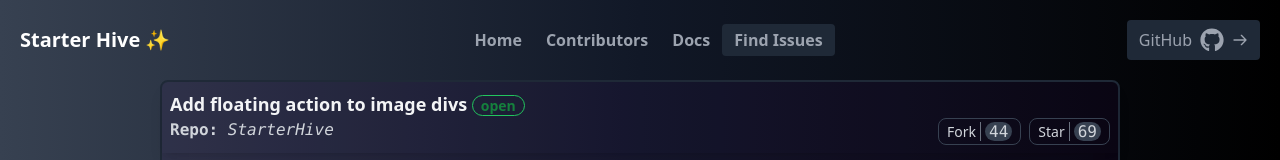
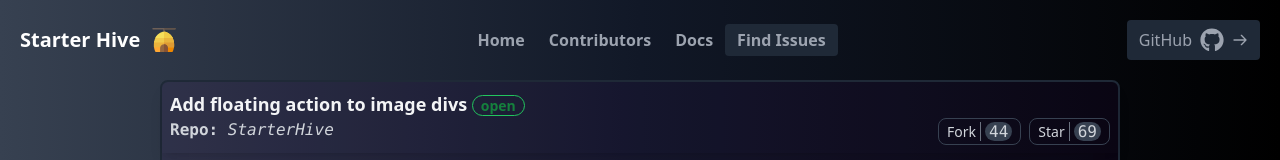
Before and after one commit to ArslanYM/StarterHive, a React (Vite) app in the folder web/: page /issues in a window 1280 px wide. Shown: the top 160 px of the page. Built offline with nearby package versions, Linux system fonts and the light colour scheme.

Commit message:
fix: header logo added

```diff
--- a/web/src/layouts/Header.jsx
+++ b/web/src/layouts/Header.jsx
@@ -2,6 +2,7 @@
 import React from "react";
 import { Link, useLocation } from "react-router-dom";
 import { FaGithub } from "react-icons/fa";
+import logo from "../assets/hive.svg";
 
 const Header = () => {
   const location = useLocation();
@@ -25,7 +26,8 @@ const Header = () => {
           </Link>
         </nav>
         <Link to="/" className="flex order-first  title-font font-medium items-center text-white  mb-4 md:mb-0">
-          <span className=" text-xl  md:font-bold cursor-pointer">Starter Hive ✨</span>
+          <span className=" text-xl  md:font-bold cursor-pointer">Starter Hive</span>
+          <img className="object-contain h-6 w-6 ml-3" src={logo} />
         </Link>
         <div className=" inline-flex ">
           <button className="inline-flex bg-gray-800 py-2 px-3 focus:outline-none duration-300 hover:bg-gray-700 rounded text-base mt-4 md:mt-0">
```
